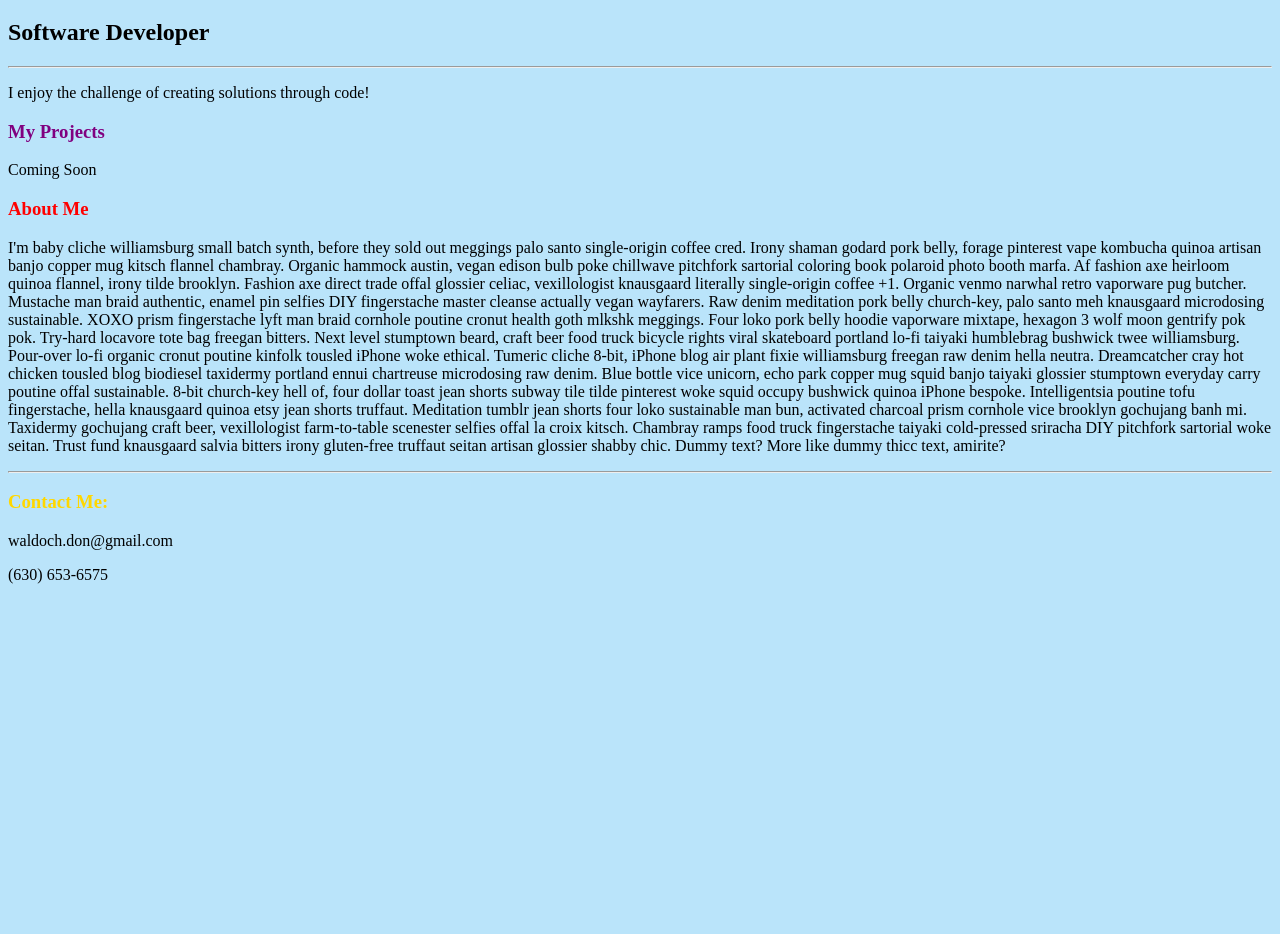
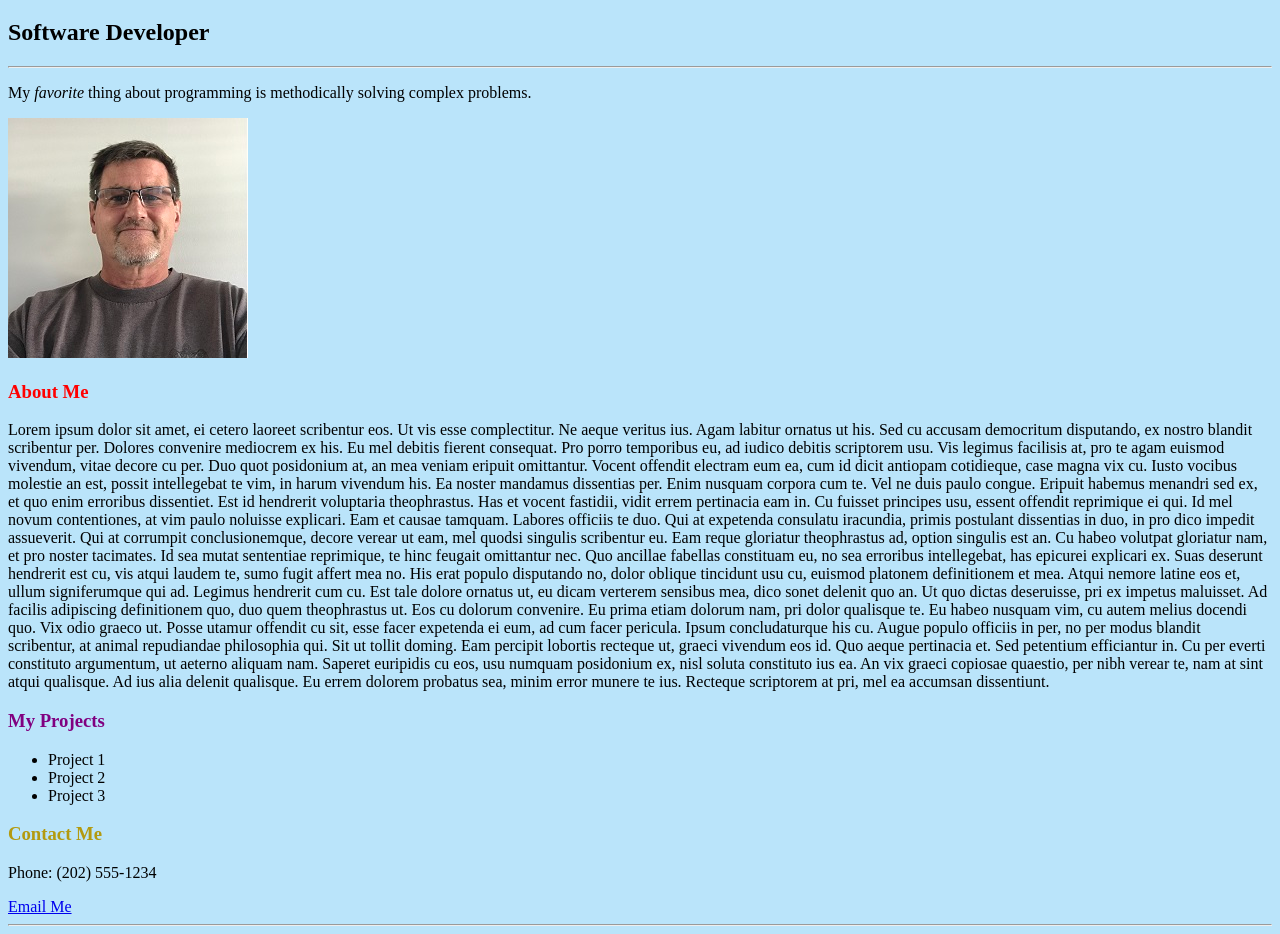
Before and after one commit to Don-Waldoch/Portfolio, a plain HTML site: page index.html in a window 1280 px wide. Shown: the part 61-995 px from the top of the page. Before the commit the page ends 800 px from the top, so only its background shows below. Drawn offline with Linux system fonts and the light colour scheme.

Commit message:
Complete Instructions from Stan

```diff
--- a/index.html
+++ b/index.html
@@ -27,25 +27,40 @@
          <h1>Don Waldoch</h1>
          <h2>Software Developer</h2>
          <hr>
-         <p>I enjoy the challenge of creating solutions through code!</p>
-         <h3 class="h3-purple">My Projects</h3>
-         <p>Coming Soon</p>
+         <p>My <em>favorite</em> thing about programming is methodically solving complex problems.</p>
+         <img src="./DW.jpg" alt="Photo of Don">
          <h3 class="h3-red">About Me</h3>
-         <p>I'm baby cliche williamsburg small batch synth, before they sold out meggings palo santo single-origin coffee cred. Irony shaman godard pork belly, forage pinterest vape kombucha quinoa artisan banjo copper mug kitsch flannel chambray. Organic hammock austin, vegan edison bulb poke chillwave pitchfork sartorial coloring book polaroid photo booth marfa. Af fashion axe heirloom quinoa flannel, irony tilde brooklyn.
+         <p>
+          Lorem ipsum dolor sit amet, ei cetero laoreet scribentur eos. Ut vis esse complectitur. Ne aeque veritus ius. Agam labitur ornatus ut his. Sed cu accusam democritum disputando, ex nostro blandit scribentur per. Dolores convenire mediocrem ex his.
 
-            Fashion axe direct trade offal glossier celiac, vexillologist knausgaard literally single-origin coffee +1. Organic venmo narwhal retro vaporware pug butcher. Mustache man braid authentic, enamel pin selfies DIY fingerstache master cleanse actually vegan wayfarers. Raw denim meditation pork belly church-key, palo santo meh knausgaard microdosing sustainable.
+          Eu mel debitis fierent consequat. Pro porro temporibus eu, ad iudico debitis scriptorem usu. Vis legimus facilisis at, pro te agam euismod vivendum, vitae decore cu per. Duo quot posidonium at, an mea veniam eripuit omittantur. Vocent offendit electram eum ea, cum id dicit antiopam cotidieque, case magna vix cu. Iusto vocibus molestie an est, possit intellegebat te vim, in harum vivendum his.
 
-            XOXO prism fingerstache lyft man braid cornhole poutine cronut health goth mlkshk meggings. Four loko pork belly hoodie vaporware mixtape, hexagon 3 wolf moon gentrify pok pok. Try-hard locavore tote bag freegan bitters. Next level stumptown beard, craft beer food truck bicycle rights viral skateboard portland lo-fi taiyaki humblebrag bushwick twee williamsburg. Pour-over lo-fi organic cronut poutine kinfolk tousled iPhone woke ethical. Tumeric cliche 8-bit, iPhone blog air plant fixie williamsburg freegan raw denim hella neutra.
+          Ea noster mandamus dissentias per. Enim nusquam corpora cum te. Vel ne duis paulo congue. Eripuit habemus menandri sed ex, et quo enim erroribus dissentiet. Est id hendrerit voluptaria theophrastus.
 
-            Dreamcatcher cray hot chicken tousled blog biodiesel taxidermy portland ennui chartreuse microdosing raw denim. Blue bottle vice unicorn, echo park copper mug squid banjo taiyaki glossier stumptown everyday carry poutine offal sustainable. 8-bit church-key hell of, four dollar toast jean shorts subway tile tilde pinterest woke squid occupy bushwick quinoa iPhone bespoke. Intelligentsia poutine tofu fingerstache, hella knausgaard quinoa etsy jean shorts truffaut.
+          Has et vocent fastidii, vidit errem pertinacia eam in. Cu fuisset principes usu, essent offendit reprimique ei qui. Id mel novum contentiones, at vim paulo noluisse explicari. Eam et causae tamquam.
 
-            Meditation tumblr jean shorts four loko sustainable man bun, activated charcoal prism cornhole vice brooklyn gochujang banh mi. Taxidermy gochujang craft beer, vexillologist farm-to-table scenester selfies offal la croix kitsch. Chambray ramps food truck fingerstache taiyaki cold-pressed sriracha DIY pitchfork sartorial woke seitan. Trust fund knausgaard salvia bitters irony gluten-free truffaut seitan artisan glossier shabby chic.
+          Labores officiis te duo. Qui at expetenda consulatu iracundia, primis postulant dissentias in duo, in pro dico impedit assueverit. Qui at corrumpit conclusionemque, decore verear ut eam, mel quodsi singulis scribentur eu. Eam reque gloriatur theophrastus ad, option singulis est an. Cu habeo volutpat gloriatur nam, et pro noster tacimates. Id sea mutat sententiae reprimique, te hinc feugait omittantur nec.
 
-            Dummy text? More like dummy thicc text, amirite?</p>
+          Quo ancillae fabellas constituam eu, no sea erroribus intellegebat, has epicurei explicari ex. Suas deserunt hendrerit est cu, vis atqui laudem te, sumo fugit affert mea no. His erat populo disputando no, dolor oblique tincidunt usu cu, euismod platonem definitionem et mea. Atqui nemore latine eos et, ullum signiferumque qui ad.
+
+          Legimus hendrerit cum cu. Est tale dolore ornatus ut, eu dicam verterem sensibus mea, dico sonet delenit quo an. Ut quo dictas deseruisse, pri ex impetus maluisset. Ad facilis adipiscing definitionem quo, duo quem theophrastus ut.
+
+          Eos cu dolorum convenire. Eu prima etiam dolorum nam, pri dolor qualisque te. Eu habeo nusquam vim, cu autem melius docendi quo. Vix odio graeco ut. Posse utamur offendit cu sit, esse facer expetenda ei eum, ad cum facer pericula.
+
+          Ipsum concludaturque his cu. Augue populo officiis in per, no per modus blandit scribentur, at animal repudiandae philosophia qui. Sit ut tollit doming. Eam percipit lobortis recteque ut, graeci vivendum eos id. Quo aeque pertinacia et. Sed petentium efficiantur in.
+
+          Cu per everti constituto argumentum, ut aeterno aliquam nam. Saperet euripidis cu eos, usu numquam posidonium ex, nisl soluta constituto ius ea. An vix graeci copiosae quaestio, per nibh verear te, nam at sint atqui qualisque. Ad ius alia delenit qualisque. Eu errem dolorem probatus sea, minim error munere te ius. Recteque scriptorem at pri, mel ea accumsan dissentiunt.
+        </p>
+        <h3 class="h3-purple">My Projects</h3>
+        <ul>
+           <li>Project 1</li>
+           <li>Project 2</li>
+           <li>Project 3</li>
+        </ul>
+        <h3 class="h3-gold">Contact Me</h3>
+        <p>Phone: (202) 555-1234</p>
+        <a href=mailto:fake@email.com">Email Me</a>
         <hr>
-        <h3 class="h3-gold">Contact Me:</h3>
-        <p>waldoch.don@gmail.com</p>
-        <p>(630) 653-6575</p>
      </div>
   </body>
 </html>
--- a/style.css
+++ b/style.css
@@ -13,5 +13,5 @@ h1 {
 }
 
 .h3-gold {
-    color: gold;
+    color: rgb(179, 154, 15);
 }
```
Also changed, not shown: DW.jpg (added), ReadMe.txt (added).
